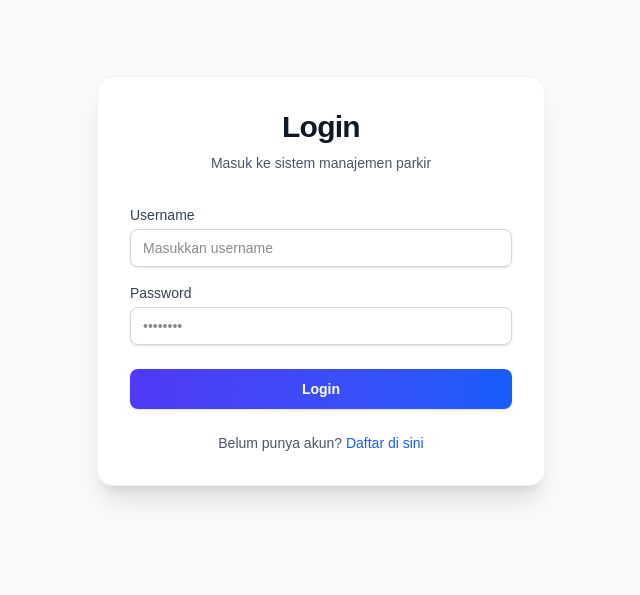
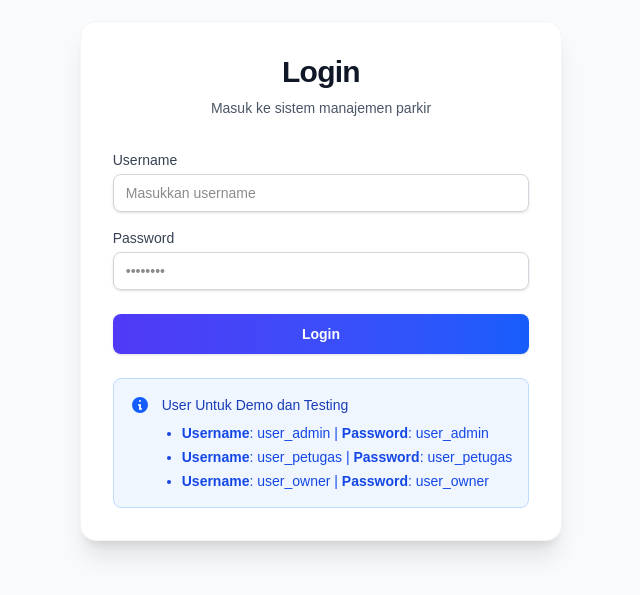
Before and after one commit to NaApipp/parking_manegement_system, a Next.js app: page /login in a window 1280 px wide. Shown: the part 119-714 px from the top of the page, without its empty margins (319-959 px from the left). Built offline with nearby package versions, Linux system fonts and the light colour scheme.

Commit message:
feat: add alert informationa account demo and testing

```diff
--- a/app/(OnBoarding)/login/page.tsx
+++ b/app/(OnBoarding)/login/page.tsx
@@ -1,16 +1,19 @@
-'use client';
+"use client";
 
-import { useState } from 'react';
-import { useRouter } from 'next/navigation';
-import Link from 'next/link';
+import { useState } from "react";
+import { useRouter } from "next/navigation";
+import Link from "next/link";
 
 export default function LoginPage() {
   const router = useRouter();
   const [isLoading, setIsLoading] = useState(false);
-  const [message, setMessage] = useState<{ type: 'success' | 'error'; text: string } | null>(null);
+  const [message, setMessage] = useState<{
+    type: "success" | "error";
+    text: string;
+  } | null>(null);
   const [formData, setFormData] = useState({
-    username: '',
-    password: '',
+    username: "",
+    password: "",
   });
 
   const handleChange = (e: React.ChangeEvent<HTMLInputElement>) => {
@@ -24,10 +27,10 @@ export default function LoginPage() {
     setMessage(null);
 
     try {
-      const response = await fetch('/api/on-boarding/login', {
-        method: 'POST',
+      const response = await fetch("/api/on-boarding/login", {
+        method: "POST",
         headers: {
-          'Content-Type': 'application/json',
+          "Content-Type": "application/json",
         },
         body: JSON.stringify(formData),
       });
@@ -35,20 +38,26 @@ export default function LoginPage() {
       const result = await response.json();
 
       if (response.ok) {
-        setMessage({ type: 'success', text: 'Login berhasil! Mengalihkan...' });
+        setMessage({ type: "success", text: "Login berhasil! Mengalihkan..." });
 
         // Simpan data user ke sessionStorage
-        sessionStorage.setItem('user', JSON.stringify(result.user));
+        sessionStorage.setItem("user", JSON.stringify(result.user));
 
         // Redirect berdasarkan response API
         setTimeout(() => {
-          router.push(result.redirectTo || '/dashboard');
+          router.push(result.redirectTo || "/dashboard");
         }, 1000);
       } else {
-        setMessage({ type: 'error', text: result.message || 'Username atau password salah.' });
+        setMessage({
+          type: "error",
+          text: result.message || "Username atau password salah.",
+        });
       }
     } catch (error) {
-      setMessage({ type: 'error', text: 'Gagal menghubungi server. Silakan coba lagi.' });
+      setMessage({
+        type: "error",
+        text: "Gagal menghubungi server. Silakan coba lagi.",
+      });
     } finally {
       setIsLoading(false);
     }
@@ -56,7 +65,7 @@ export default function LoginPage() {
 
   return (
     <div className="flex min-h-screen items-center justify-center bg-gray-50 p-4 dark:bg-zinc-950">
-      <div className="w-full max-w-md space-y-8 rounded-2xl bg-white p-8 shadow-xl dark:bg-zinc-900 border border-gray-100 dark:border-zinc-800">
+      <div className="w-fit space-y-8 rounded-2xl bg-white p-8 shadow-xl dark:bg-zinc-900 border border-gray-100 dark:border-zinc-800">
         <div className="text-center">
           <h2 className="text-3xl font-bold tracking-tight text-gray-900 dark:text-zinc-50">
             Login
@@ -69,9 +78,9 @@ export default function LoginPage() {
         {message && (
           <div
             className={`rounded-lg p-4 text-sm ${
-              message.type === 'success'
-                ? 'bg-green-50 text-green-700 dark:bg-green-900/30 dark:text-green-400'
-                : 'bg-red-50 text-red-700 dark:bg-red-900/30 dark:text-red-400'
+              message.type === "success"
+                ? "bg-green-50 text-green-700 dark:bg-green-900/30 dark:text-green-400"
+                : "bg-red-50 text-red-700 dark:bg-red-900/30 dark:text-red-400"
             }`}
           >
             {message.text}
@@ -81,7 +90,10 @@ export default function LoginPage() {
         <form onSubmit={handleSubmit} className="mt-8 space-y-6">
           <div className="space-y-4">
             <div>
-              <label htmlFor="username" className="block text-sm font-medium text-gray-700 dark:text-zinc-300">
+              <label
+                htmlFor="username"
+                className="block text-sm font-medium text-gray-700 dark:text-zinc-300"
+              >
                 Username
               </label>
               <input
@@ -96,7 +108,10 @@ export default function LoginPage() {
               />
             </div>
             <div>
-              <label htmlFor="password" className="block text-sm font-medium text-gray-700 dark:text-zinc-300">
+              <label
+                htmlFor="password"
+                className="block text-sm font-medium text-gray-700 dark:text-zinc-300"
+              >
                 Password
               </label>
               <input
@@ -118,18 +133,49 @@ export default function LoginPage() {
               disabled={isLoading}
               className="flex w-full justify-center rounded-lg bg-gradient-to-r from-indigo-600 to-blue-600 px-4 py-2.5 text-sm font-semibold text-white shadow-sm hover:from-indigo-500 hover:to-blue-500 focus-visible:outline focus-visible:outline-2 focus-visible:outline-offset-2 focus-visible:outline-indigo-600 transition-all active:scale-95 disabled:opacity-50"
             >
-              {isLoading ? 'Memproses...' : 'Login'}
+              {isLoading ? "Memproses..." : "Login"}
             </button>
           </div>
 
-          <p className="text-center text-sm text-gray-600 dark:text-zinc-400">
-            Belum punya akun?{' '}
-            <Link href="/registrasi" className="font-medium text-blue-600 hover:text-blue-500 dark:text-blue-400">
-              Daftar di sini
-            </Link>
-          </p>
+          <AlertDemoUser />
         </form>
       </div>
     </div>
   );
 }
+
+function AlertDemoUser() {
+  return (
+    <div className="rounded-lg border border-blue-200 dark:border-blue-800 bg-blue-50 dark:bg-blue-900/30 p-4">
+      <div className="flex items-start justify-between">
+        <div className="flex">
+          <div className="flex-shrink-0">
+            <svg
+              className="h-5 w-5 text-blue-600 dark:text-blue-400"
+              viewBox="0 0 20 20"
+              fill="currentColor"
+            >
+              <path
+                fill-rule="evenodd"
+                d="M18 10a8 8 0 11-16 0 8 8 0 0116 0zm-7-4a1 1 0 11-2 0 1 1 0 012 0zM9 9a1 1 0 000 2v3a1 1 0 001 1h1a1 1 0 100-2v-3a1 1 0 00-1-1H9z"
+                clip-rule="evenodd"
+              />
+            </svg>
+          </div>
+          <div className="ml-3">
+            <h3 className="text-sm font-medium text-blue-800 dark:text-blue-300">
+              User Untuk Demo dan Testing
+            </h3>
+            <div className="mt-2 text-sm text-blue-700 dark:text-blue-400">
+              <ul role="list" className="list-disc pl-5 space-y-1">
+                <li><span className="font-bold">Username</span>: user_admin | <span className="font-bold">Password</span>: user_admin</li>
+                <li><span className="font-bold">Username</span>: user_petugas | <span className="font-bold">Password</span>: user_petugas</li>
+                <li><span className="font-bold">Username</span>: user_owner | <span className="font-bold">Password</span>: user_owner</li>
+              </ul>
+            </div>
+          </div>
+        </div>
+      </div>
+    </div>
+  );
+}
```
